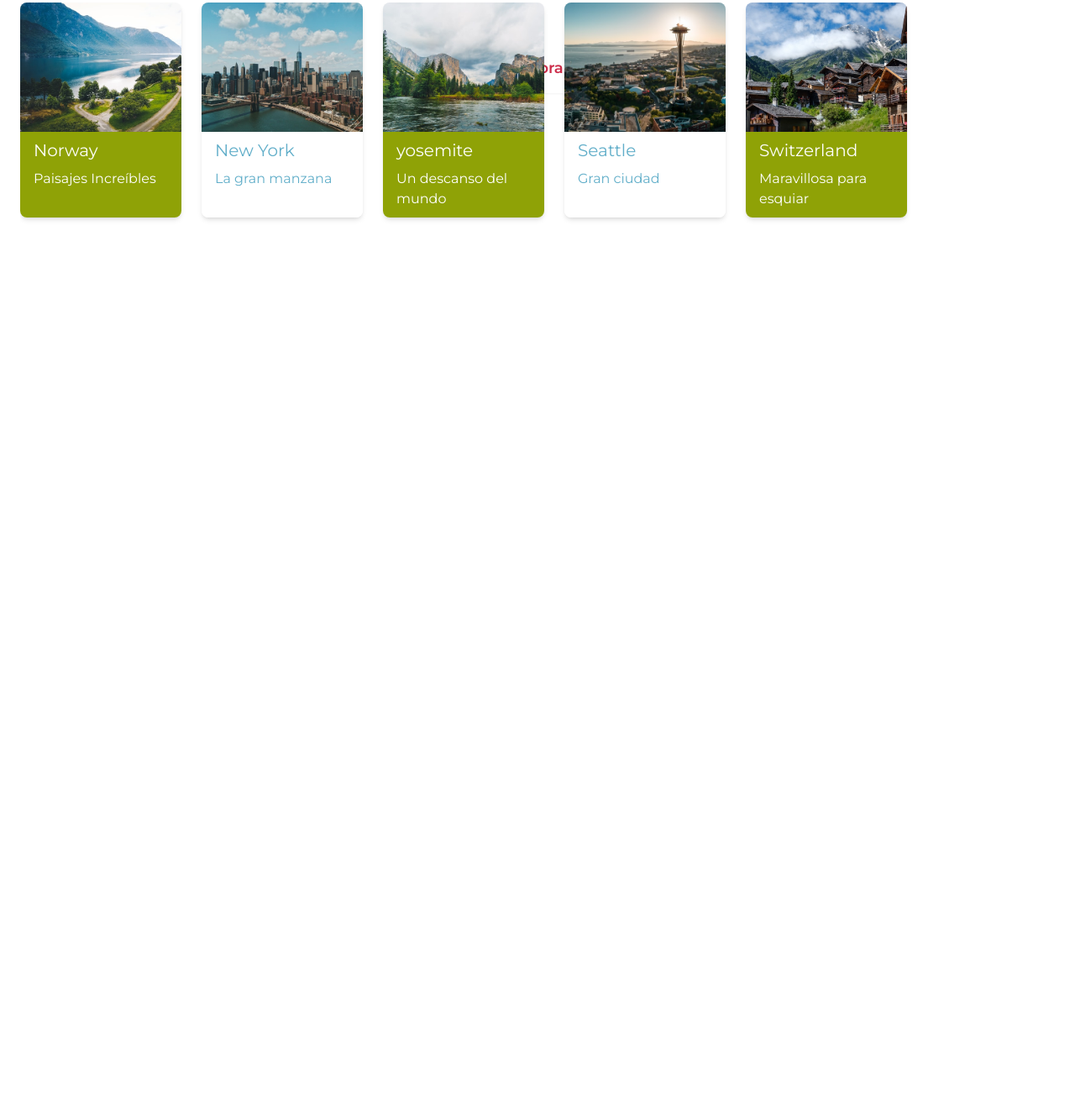
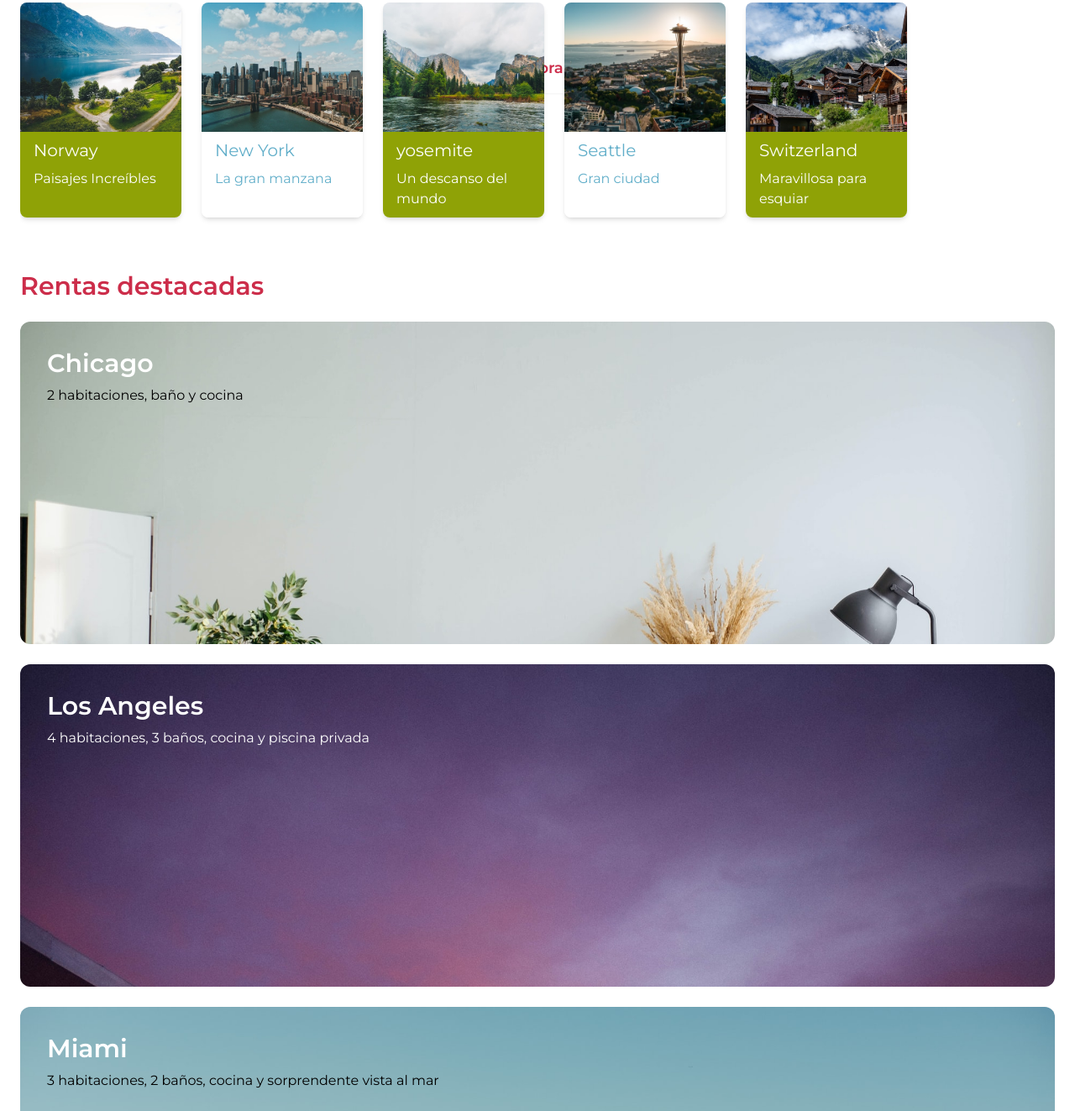
Before and after one commit to christefs/WebTravel, a website: page public/index.html in a window 1280 px wide. Shown: the part 397-1720 px from the top of the page at 84% size. Before the commit the page ends 800 px from the top, so only its background shows below. Drawn offline with Linux system fonts and the light colour scheme.

Commit message:
Sección de rentas destacadas

```diff
--- a/public/index.html
+++ b/public/index.html
@@ -69,7 +69,29 @@
             </div>
 
         </div>
-        <div id="rentas_destacadas"></div>
+        <div class="px-6 h-full w-full" id="rentas_destacadas">
+            <p class="text-3xl text-primary font-semibold pb-6 mt-6">Rentas destacadas</p>
+            <div class="w-full h-auto flex flex-col space-y-6 items-center justify-center">
+                <div class="w-full h-96 bg-chicago bg-cover rounded-xl">
+                    <p class="CardTitle">Chicago</p>
+                    <p class="text-md pl-8 text-black mr-24">2 habitaciones, baño y cocina</p>
+                </div>
+                <div class="w-full h-96 bg-LA bg-cover rounded-xl">
+                    <p class="CardTitle">Los Angeles</p>
+                    <p class="text-md pl-8 text-white mr-24">4 habitaciones, 3 baños, cocina y piscina privada</p>
+                </div>
+
+                <div class="w-full h-96 bg-miami bg-cover rounded-xl">
+                    <p class="CardTitle">Miami</p>
+                    <p class="text-md pl-8 text-black mr-24">3 habitaciones, 2 baños, cocina y sorprendente vista al mar</p>
+                </div>
+                <div class="w-full h-96 bg-bali bg-cover rounded-xl">
+                    <p class="CardTitle">Bali</p>
+                    <p class="text-md pl-8 text-white mr-24">2 habitaciones, 2 baños, cocina y piscina privada</p>
+                </div>
+            </div>
+        </div>
+
     </section>
     <footer>
 
--- a/src/css/tailwind.css
+++ b/src/css/tailwind.css
@@ -5,3 +5,6 @@
 .Card {
     @apply w-48 h-64 shadow-md rounded-lg flex-none transform transition-all hover:-translate-y-4 hover:shadow-xl
 }
+.CardTitle{
+    @apply text-3xl px-8 pt-8 pb-2 font-semibold text-white
+}
```
Also changed, not shown: public/css/tailwind.css.
